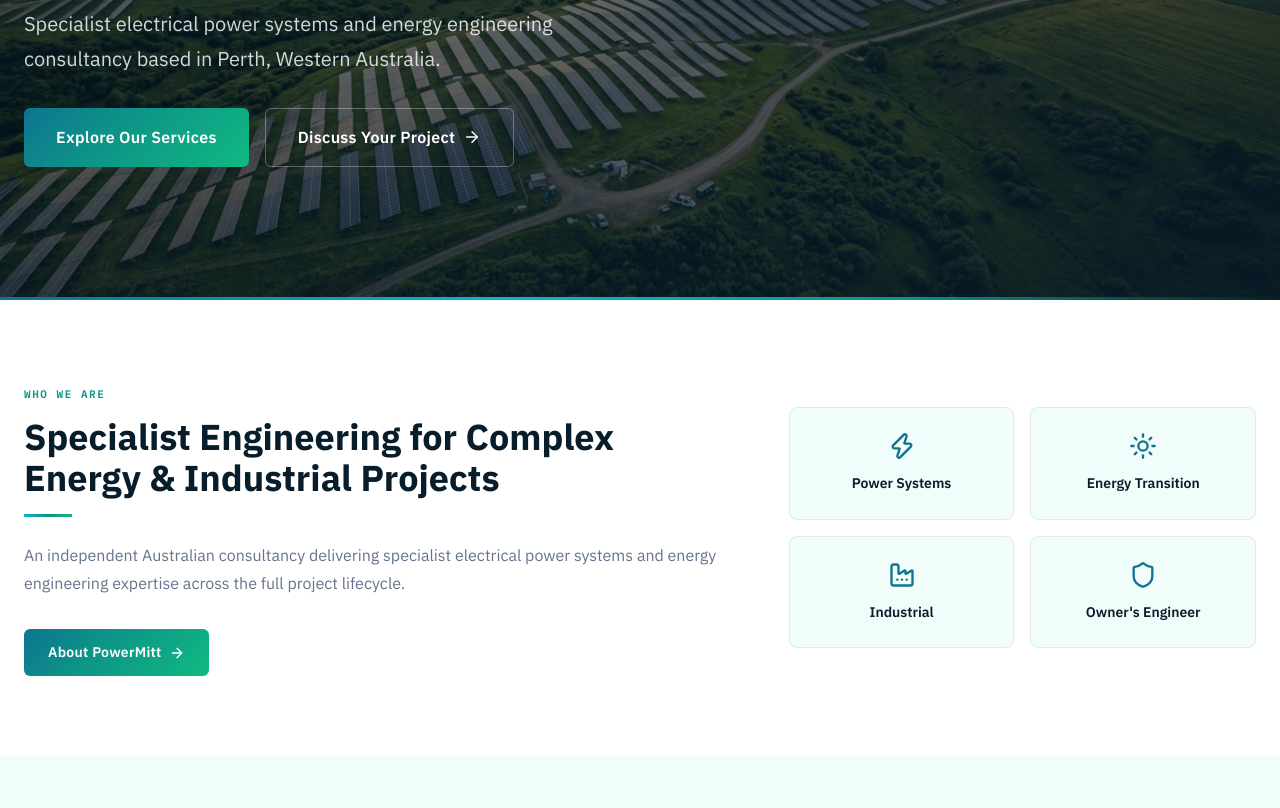
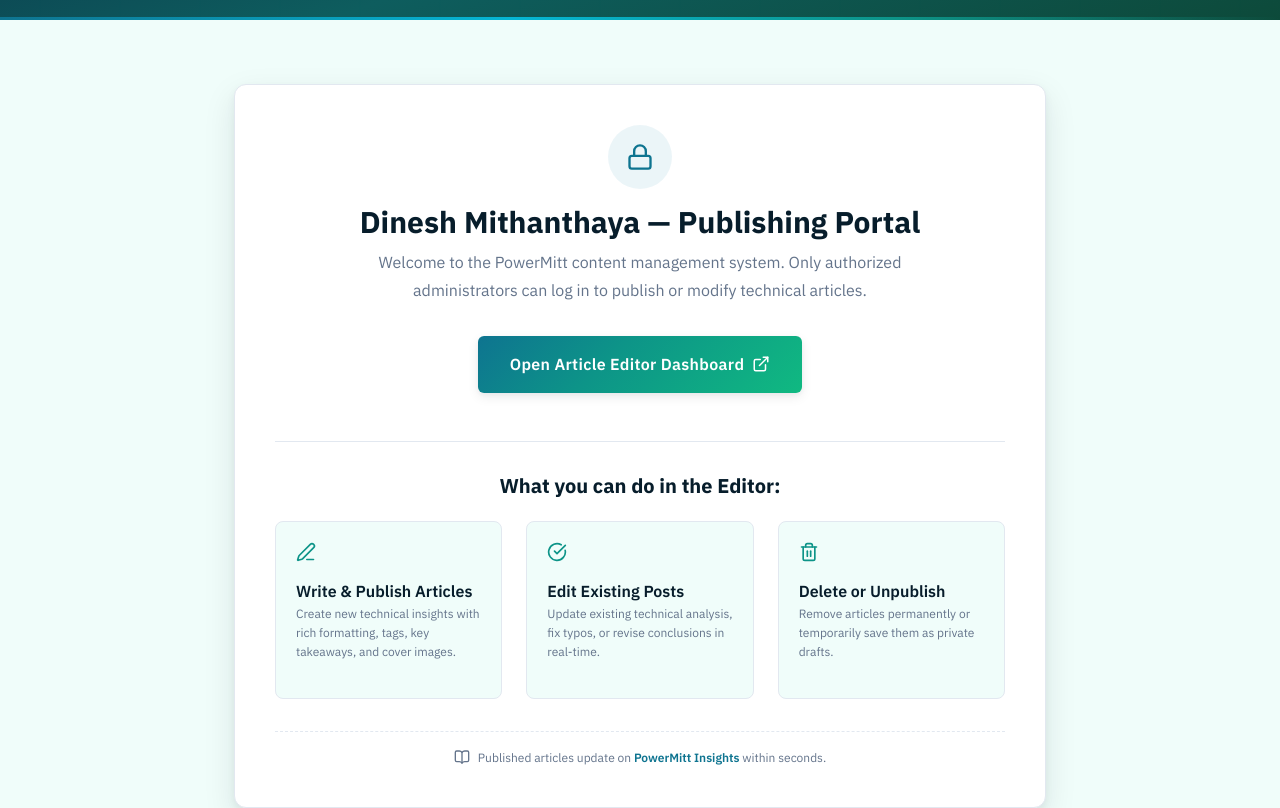
Before and after one commit to ameeshmith/PowerMittconsulting, a React (Vite) app: page /admin in a window 1280 px wide. Shown: the part 380-1188 px from the top of the page. Built offline with nearby package versions, Linux system fonts and the light colour scheme; no server answers.

Commit message:
feat: add dedicated /admin publishing portal route

```diff
--- a/src/App.jsx
+++ b/src/App.jsx
@@ -20,6 +20,7 @@ import Projects from './pages/Projects/Projects';
 import EnergyTransition from './pages/EnergyTransition/EnergyTransition';
 import Insights from './pages/Insights/Insights';
 import InsightDetail from './pages/InsightDetail/InsightDetail';
+import Admin from './pages/Admin/Admin';
 import Contact from './pages/Contact/Contact';
 
 import './styles/global.css';
@@ -46,6 +47,7 @@ export default function App() {
         <Route path="/projects" element={<Projects />} />
         <Route path="/insights" element={<Insights />} />
         <Route path="/insights/:slug" element={<InsightDetail />} />
+        <Route path="/admin" element={<Admin />} />
         <Route path="/energy-transition" element={<EnergyTransition />} />
         <Route path="/contact" element={<Contact />} />
         <Route path="*" element={<Home />} />
--- /dev/null
+++ b/src/pages/Admin/Admin.css
@@ -0,0 +1,139 @@
+/* ============================================
+   Admin Portal Styling
+   ============================================ */
+
+.admin-page {
+  background-color: var(--color-ice);
+}
+
+.admin-section {
+  padding: var(--space-16) 0 var(--space-24);
+}
+
+.admin-card {
+  background: var(--color-white);
+  border: 1px solid var(--color-border);
+  border-radius: var(--radius-xl);
+  padding: var(--space-10);
+  box-shadow: var(--shadow-lg);
+}
+
+.admin-card__header {
+  text-align: center;
+  max-width: 600px;
+  margin: 0 auto var(--space-8);
+}
+
+.admin-card__icon {
+  width: 64px;
+  height: 64px;
+  background: rgba(8, 126, 164, 0.08);
+  color: var(--color-power-blue);
+  border-radius: 50%;
+  display: flex;
+  align-items: center;
+  justify-content: center;
+  margin: 0 auto var(--space-4);
+}
+
+.admin-card__header h2 {
+  font-size: var(--text-2xl);
+  font-weight: var(--weight-bold);
+  color: var(--color-midnight);
+  margin-bottom: var(--space-2);
+}
+
+.admin-card__header p {
+  font-size: var(--text-base);
+  color: var(--color-steel);
+  line-height: var(--leading-relaxed);
+}
+
+.admin-card__actions {
+  display: flex;
+  justify-content: center;
+  margin-bottom: var(--space-12);
+}
+
+.admin-launch-btn {
+  display: inline-flex;
+  align-items: center;
+  gap: var(--space-3);
+  padding: var(--space-4) var(--space-8);
+  font-size: var(--text-base);
+  font-weight: var(--weight-semibold);
+  box-shadow: var(--shadow-md);
+}
+
+.admin-guide {
+  padding-top: var(--space-8);
+  border-top: 1px solid var(--color-border);
+}
+
+.admin-guide h3 {
+  font-size: var(--text-lg);
+  font-weight: var(--weight-bold);
+  color: var(--color-midnight);
+  margin-bottom: var(--space-6);
+  text-align: center;
+}
+
+.admin-guide__grid {
+  display: grid;
+  grid-template-columns: repeat(3, 1fr);
+  gap: var(--space-6);
+}
+
+.admin-guide__item {
+  display: flex;
+  flex-direction: column;
+  gap: var(--space-3);
+  padding: var(--space-5);
+  background: var(--color-ice);
+  border-radius: var(--radius-lg);
+  border: 1px solid var(--color-border);
+}
+
+.admin-guide__item-icon {
+  color: var(--color-teal);
+}
+
+.admin-guide__item h4 {
+  font-size: var(--text-base);
+  font-weight: var(--weight-semibold);
+  color: var(--color-midnight);
+  margin-bottom: var(--space-1);
+}
+
+.admin-guide__item p {
+  font-size: var(--text-xs);
+  color: var(--color-steel);
+  line-height: var(--leading-normal);
+}
+
+.admin-footer-note {
+  display: flex;
+  align-items: center;
+  justify-content: center;
+  gap: var(--space-2);
+  margin-top: var(--space-8);
+  padding-top: var(--space-4);
+  border-top: 1px dashed var(--color-border);
+  font-size: var(--text-xs);
+  color: var(--color-steel);
+}
+
+.admin-footer-note a {
+  color: var(--color-power-blue);
+  font-weight: var(--weight-semibold);
+  text-decoration: none;
+}
+
+@media (max-width: 768px) {
+  .admin-card {
+    padding: var(--space-6);
+  }
+  .admin-guide__grid {
+    grid-template-columns: 1fr;
+  }
+}
--- /dev/null
+++ b/src/pages/Admin/Admin.jsx
@@ -0,0 +1,91 @@
+import { Link } from 'react-router-dom';
+import { Lock, ArrowRight, BookOpen, Edit3, Trash2, CheckCircle, ExternalLink } from 'lucide-react';
+import SEO from '../../components/SEO/SEO';
+import Hero from '../../components/Hero/Hero';
+import './Admin.css';
+
+export default function Admin() {
+  const sanityManageUrl = "https://sanity.io/manage";
+
+  return (
+    <main className="admin-page">
+      <SEO
+        title="Admin Portal | PowerMitt Consulting"
+        description="Private publishing portal for PowerMitt Consulting team members."
+        path="/admin"
+      />
+
+      <Hero
+        variant="compact"
+        label="Author Portal"
+        title="Engineering Insights Publishing Portal"
+        subtitle="Manage, publish, edit, and delete technical articles for PowerMitt Consulting."
+      />
+
+      <section className="admin-section">
+        <div className="container container--narrow">
+          <div className="admin-card">
+            <div className="admin-card__header">
+              <div className="admin-card__icon">
+                <Lock size={28} />
+              </div>
+              <h2>Dinesh Mithanthaya — Publishing Portal</h2>
+              <p>Welcome to the PowerMitt content management system. Only authorized administrators can log in to publish or modify technical articles.</p>
+            </div>
+
+            <div className="admin-card__actions">
+              <a
+                href={sanityManageUrl}
+                target="_blank"
+                rel="noopener noreferrer"
+                className="btn btn--primary btn--large admin-launch-btn"
+              >
+                Open Article Editor Dashboard <ExternalLink size={18} />
+              </a>
+            </div>
+
+            <div className="admin-guide">
+              <h3>What you can do in the Editor:</h3>
+              <div className="admin-guide__grid">
+                <div className="admin-guide__item">
+                  <div className="admin-guide__item-icon">
+                    <Edit3 size={20} />
+                  </div>
+                  <div>
+                    <h4>Write & Publish Articles</h4>
+                    <p>Create new technical insights with rich formatting, tags, key takeaways, and cover images.</p>
+                  </div>
+                </div>
+
+                <div className="admin-guide__item">
+                  <div className="admin-guide__item-icon">
+                    <CheckCircle size={20} />
+                  </div>
+                  <div>
+                    <h4>Edit Existing Posts</h4>
+                    <p>Update existing technical analysis, fix typos, or revise conclusions in real-time.</p>
+                  </div>
+                </div>
+
+                <div className="admin-guide__item">
+                  <div className="admin-guide__item-icon">
+                    <Trash2 size={20} />
+                  </div>
+                  <div>
+                    <h4>Delete or Unpublish</h4>
+                    <p>Remove articles permanently or temporarily save them as private drafts.</p>
+                  </div>
+                </div>
+              </div>
+            </div>
+
+            <div className="admin-footer-note">
+              <BookOpen size={16} />
+              <span>Published articles update on <Link to="/insights">PowerMitt Insights</Link> within seconds.</span>
+            </div>
+          </div>
+        </div>
+      </section>
+    </main>
+  );
+}
```
